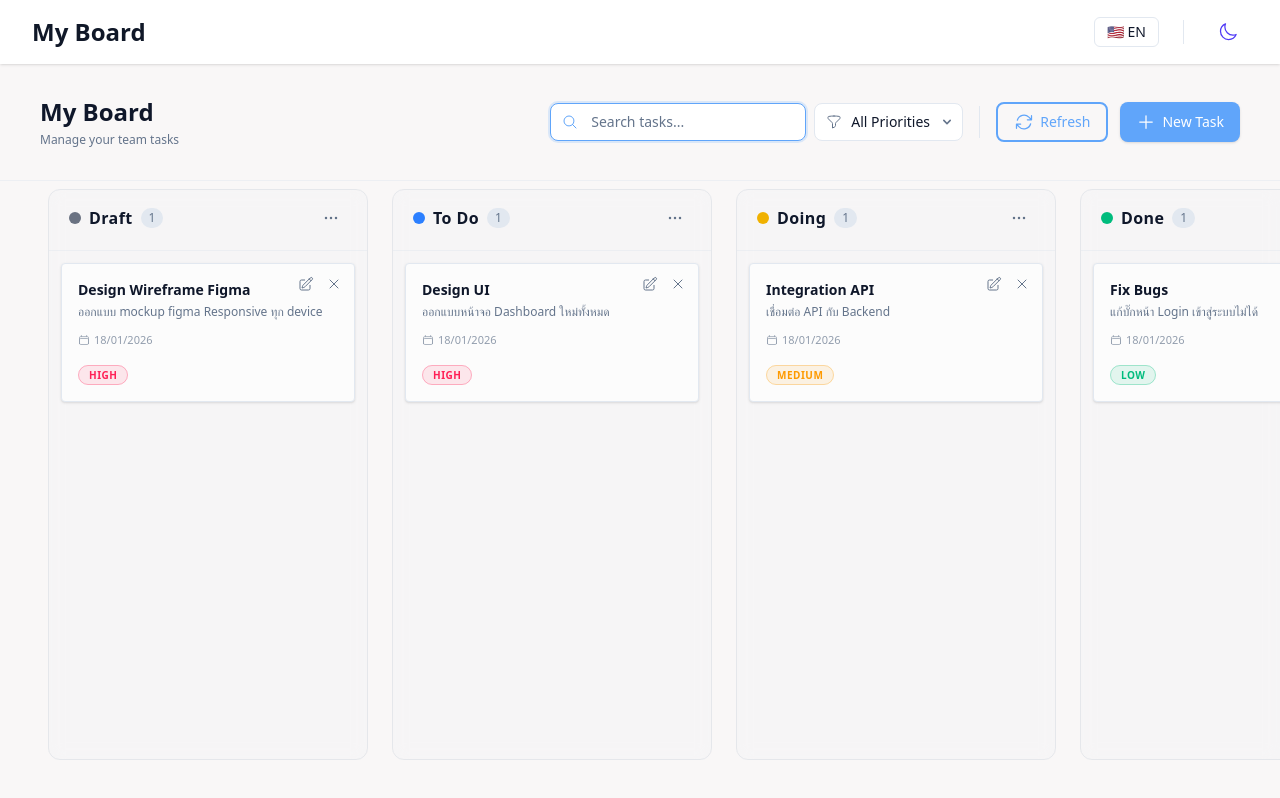
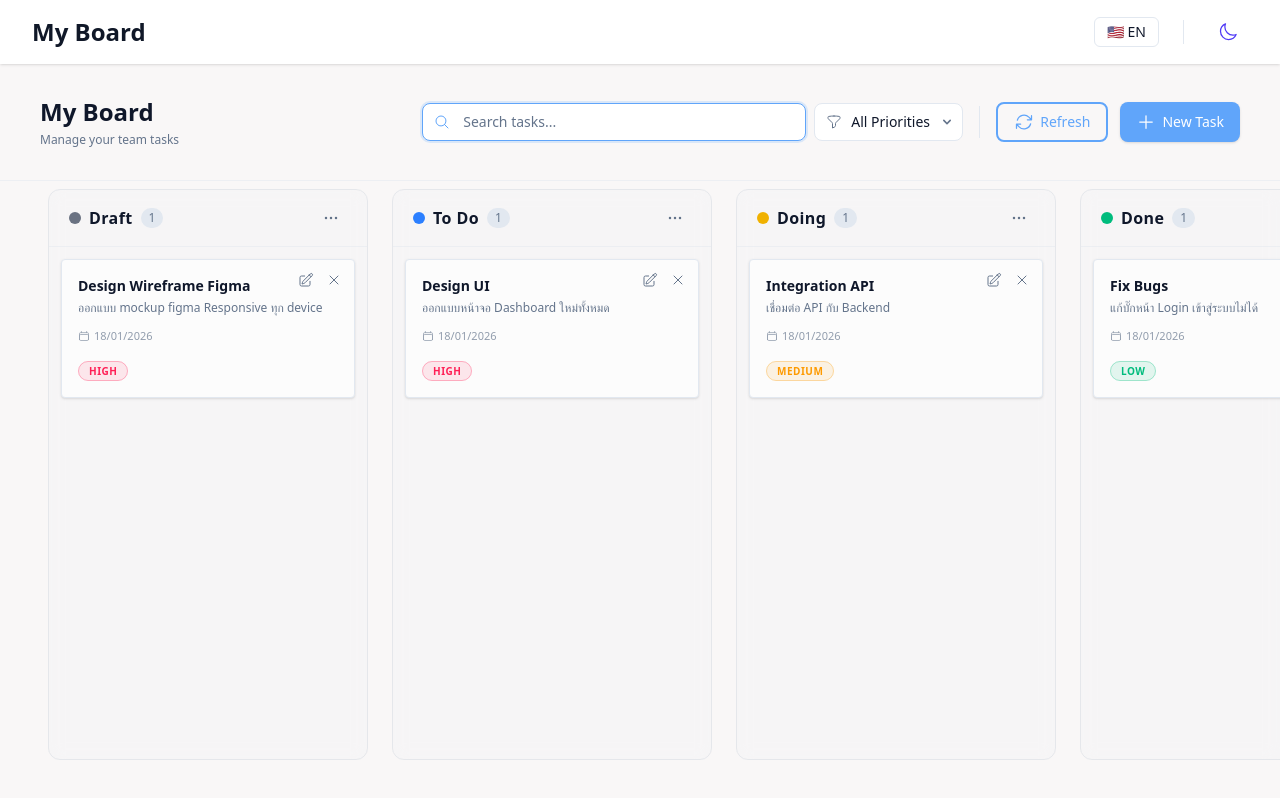
Before and after one commit to phraewchuthamat/task-board-react, a React (Vite) app: page / in a window 1280 px wide. Built offline with nearby package versions, Linux system fonts and the light colour scheme.

Commit message:
Edit word

```diff
--- a/src/components/column/ColumnContainer.tsx
+++ b/src/components/column/ColumnContainer.tsx
@@ -13,12 +13,10 @@ const ColumnContainer = forwardRef<HTMLDivElement, ColumnContainerProps>(
                 ref={ref}
                 className={clsx(
                     'flex flex-col w-80 shrink-0',
-
                     'bg-gray-100/50 dark:bg-gray-800/50',
                     'border border-gray-200 dark:border-gray-700',
                     'rounded-xl backdrop-blur-sm',
                     'transition-colors duration-300',
-
                     className
                 )}
             >
--- a/src/components/column/ColumnHeader.tsx
+++ b/src/components/column/ColumnHeader.tsx
@@ -19,7 +19,7 @@ function ColumnHeader({
     onDeleteClick,
 }: ColumnHeaderProps) {
     return (
-        <div className="flex items-center justify-between mb-1 px-2">
+        <div className="flex items-center justify-between px-2">
             <div className="flex items-center gap-2 overflow-hidden">
                 <div className={clsx('w-3 h-3 rounded-full shrink-0', color)} />
                 <h2 className="font-bold text-app-text truncate text-md tracking-wide">
--- a/src/components/ui/SearchBar.tsx
+++ b/src/components/ui/SearchBar.tsx
@@ -22,7 +22,7 @@ const SearchBar = ({
 }: SearchBarProps) => {
     return (
         <div className={clsx('flex items-center gap-2', className)}>
-            <div className="relative group flex-1">
+            <div className="relative group w-80 md:w-96 transition-all duration-300">
                 <MagnifyingGlassIcon className="absolute left-3 top-1/2 -translate-y-1/2 w-4 h-4 text-app-subtle group-focus-within:text-app-primary transition-colors z-10 pointer-events-none" />
                 <Input
                     type="text"
```
